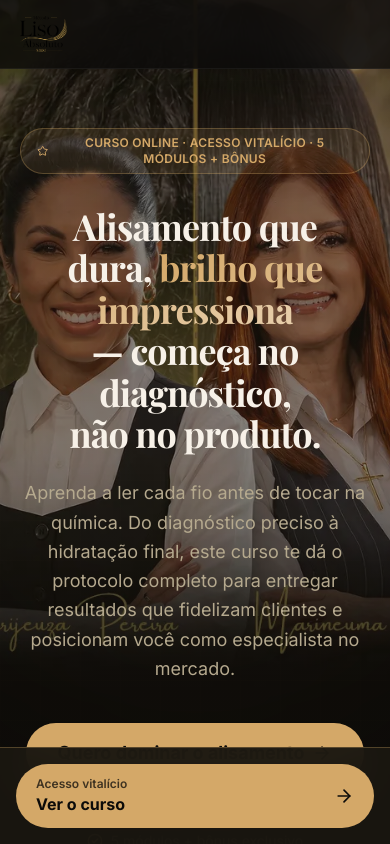
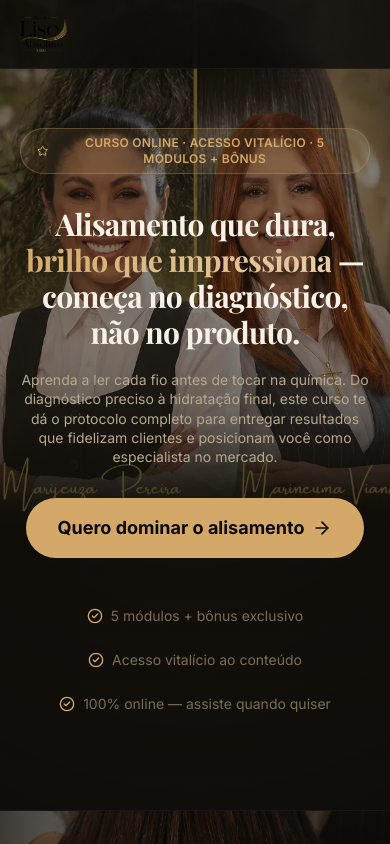
Before and after one commit to douglashelmer/liso-absoluto, a Next.js app: page / in a window 390 px wide. Shown: the top 844 px of the page. Built offline with nearby package versions, Linux system fonts and the light colour scheme.

Commit message:
Mobile hero: remover CTA fixo, reduzir fonte headline/subheadline

```diff
--- a/app/page.tsx
+++ b/app/page.tsx
@@ -210,7 +210,7 @@ export default function Home() {
             initial={{ opacity: 0, y: 30 }}
             animate={{ opacity: 1, y: 0 }}
             transition={{ duration: 0.7, delay: 0.1 }}
-            className="font-display text-4xl md:text-[2.6rem] lg:text-5xl font-bold tracking-tight leading-[1.15] mb-6 text-balance"
+            className="font-display text-3xl md:text-[2.6rem] lg:text-5xl font-bold tracking-tight leading-[1.2] mb-5 text-balance"
           >
             Alisamento que dura,{" "}
             <span className="text-gradient">brilho que impressiona</span>{" "}
@@ -221,7 +221,7 @@ export default function Home() {
             initial={{ opacity: 0, y: 20 }}
             animate={{ opacity: 1, y: 0 }}
             transition={{ duration: 0.6, delay: 0.3 }}
-            className="text-lg md:text-xl text-ink-dim max-w-2xl mx-auto md:mx-0 mb-10 leading-relaxed"
+            className="text-sm md:text-lg text-ink-dim max-w-2xl mx-auto md:mx-0 mb-8 leading-snug md:leading-relaxed"
           >
             Aprenda a ler cada fio antes de tocar na química. Do diagnóstico preciso à
             hidratação final, este curso te dá o protocolo completo para entregar resultados
@@ -759,22 +759,6 @@ export default function Home() {
         </div>
       </footer>
 
-      {/* ── Sticky mobile CTA ── */}
-      <div
-        className="md:hidden fixed bottom-0 inset-x-0 z-50 bg-bg-card/95 backdrop-blur-xl border-t border-accent/30 px-4 pt-4"
-        style={{ paddingBottom: "max(1rem, env(safe-area-inset-bottom))" }}
-      >
-        <a
-          href="#pricing"
-          className="flex items-center justify-between gap-3 px-5 py-3 rounded-full bg-accent text-bg font-semibold focus-visible:outline-none focus-visible:ring-2 focus-visible:ring-accent focus-visible:ring-offset-2 focus-visible:ring-offset-bg touch-manipulation"
-        >
-          <div className="text-left">
-            <div className="text-xs opacity-75">Acesso vitalício</div>
-            <div className="text-base font-bold">Ver o curso</div>
-          </div>
-          <ArrowRight className="w-5 h-5 shrink-0" aria-hidden="true" />
-        </a>
-      </div>
     </>
   );
 }
```
